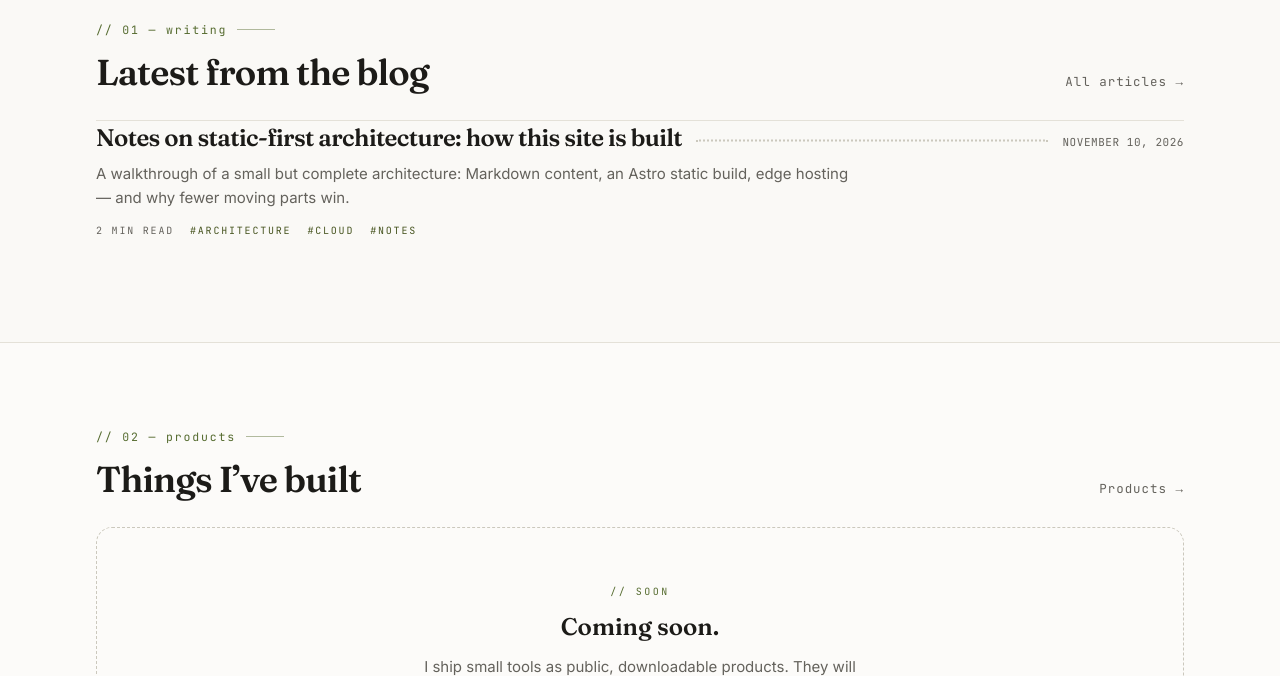
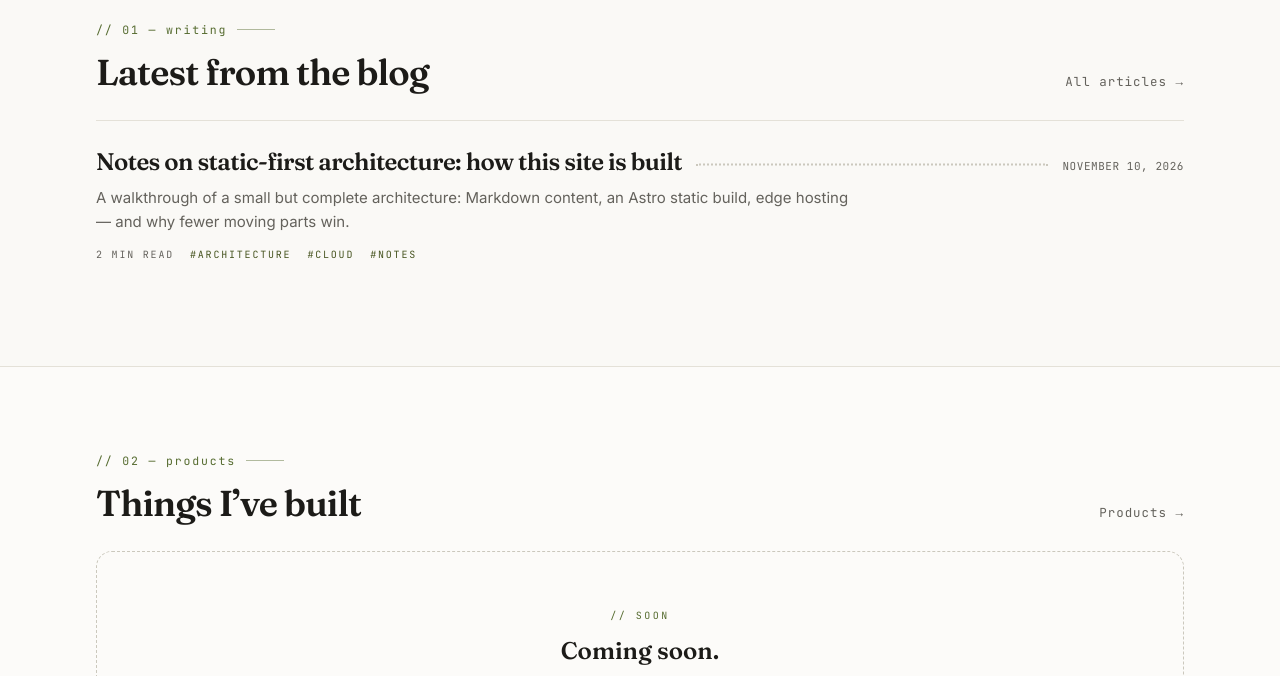
Before and after one commit to VicenteJ20/vicentejorquera-portfolio, an Astro site: page / in a window 1280 px wide. Shown: the part 940-1616 px from the top of the page. Built offline with nearby package versions, Linux system fonts and the light colour scheme; Astro itself is replaced by a stand-in of ours.

Commit message:
fix(blog): uniform top/bottom padding on post rows

```diff
--- a/src/components/PostCard.astro
+++ b/src/components/PostCard.astro
@@ -15,7 +15,7 @@ const minutes = readingTime(post.body);
 ---
 
 <article class="group">
-  <a href={url} class="block border-b border-line py-6 no-underline transition-colors first:pt-0 last:border-b-0 hover:bg-surface/50">
+  <a href={url} class="block border-b border-line py-6 no-underline transition-colors last:border-b-0 hover:bg-surface/50">
     <div class="leader-row">
       <h3 class="font-display text-xl font-semibold leading-snug tracking-tight text-ink transition-colors group-hover:text-accent-strong sm:text-2xl">
         {post.data.title}
```
